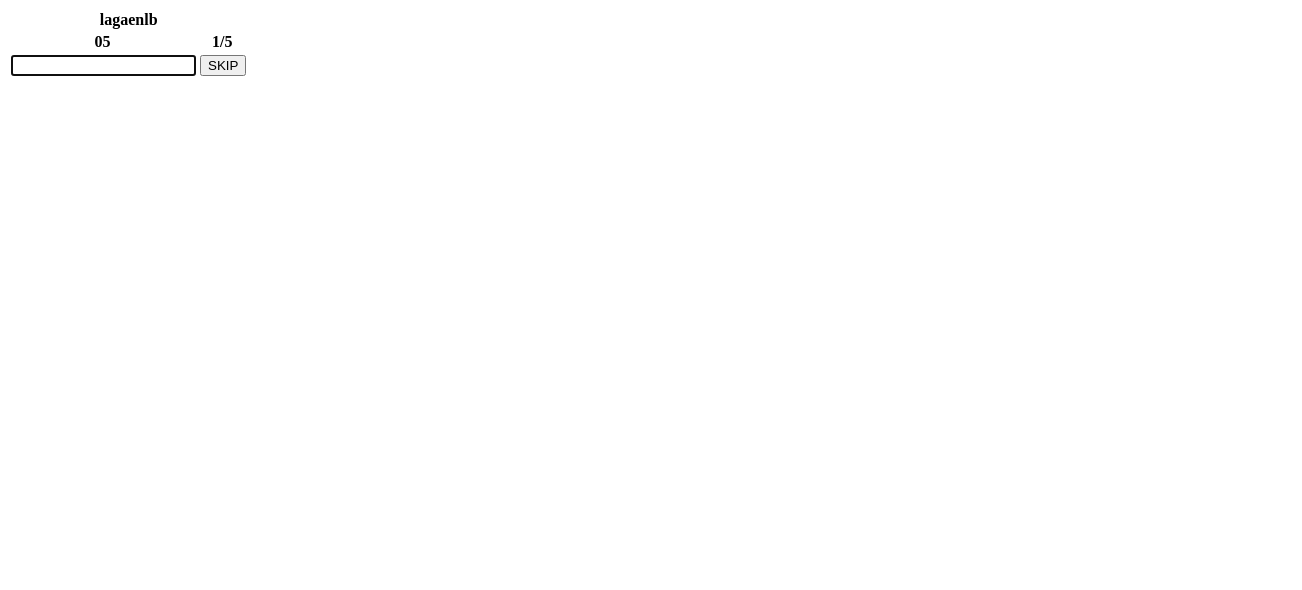
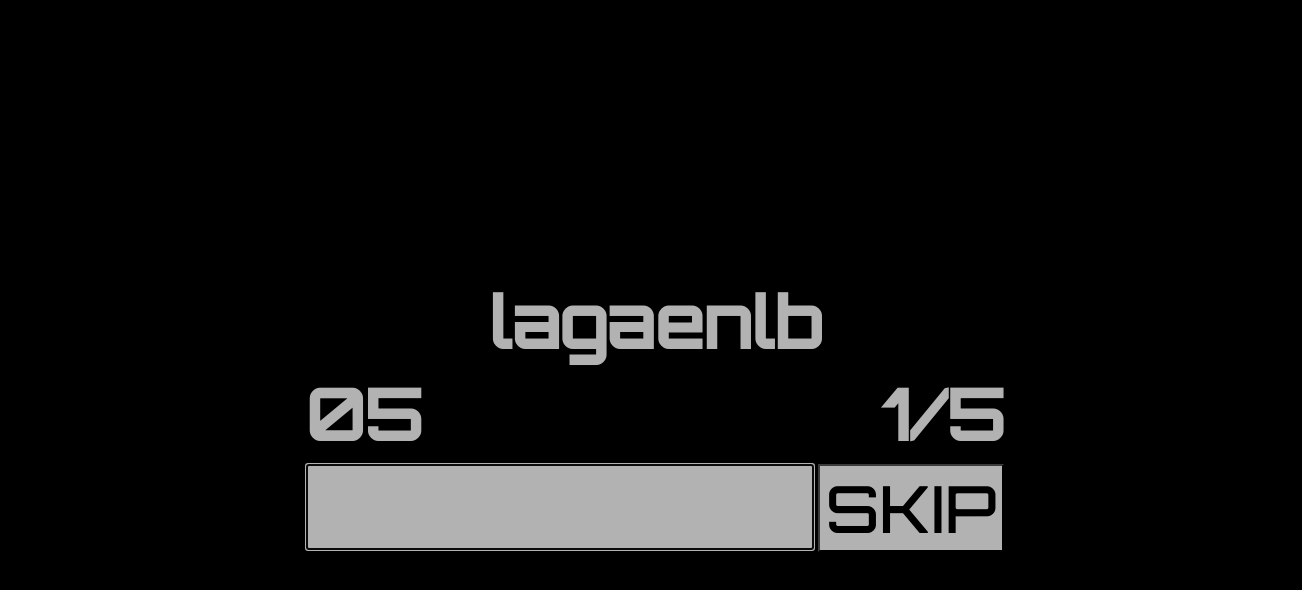
Before and after one commit to ismatullahb/ismatullahb.github.io, a plain HTML site: page sword.html in a window 1280 px wide. Shown: the whole page, 1302 px wide, since content can reach past the window. Drawn offline with Linux system fonts and the light colour scheme.

Commit message:
undoing mistakes

```diff
--- a/style.css
+++ b/style.css
@@ -0,0 +1,70 @@
+body {
+    /* background-image: url('background2.jpg'); */
+    background-color: black;
+}
+
+table {
+    font-size: 70px;
+    color: white;
+}
+
+/* SWord Game Section */
+#timer {
+    text-align: left;
+}
+
+#counter {
+    text-align: right;
+}
+
+#answer {
+    height: 80px;
+    width: 500px;
+    font-size: 70px;
+}
+
+#skip {
+    color: black;
+    background-color: white;
+    font-size: 65px;
+}
+
+.white {
+    text-shadow: 1px 1px white;
+    color: white;
+}
+
+.btn {
+    border-style: solid;
+    border-width: 1px;
+    border-color: black;
+    padding: 4px;
+    border-radius: 25px;
+    text-decoration: none;
+    background-color:white;
+    font-size: 40px;
+}
+
+/* .btn:hover {
+
+} */
+
+#container {
+    width: 100vw;
+    height: 100vh;
+    display: flex;
+    justify-content: center;
+    align-items: center;
+    max-width: 80rem;
+    padding: 2rem;
+    border-style: solid;
+    padding: 4px;
+    margin: auto;
+    background-color: black;
+    opacity: 0.7;
+}
+
+* {
+    text-align: center;
+    font-family: 'Orbitron', sans-serif;
+}
```
Also changed, not shown: result.html (+1 -1 lines).
